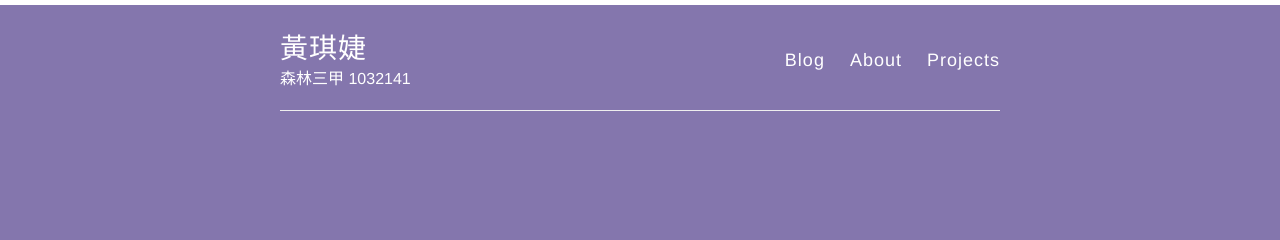
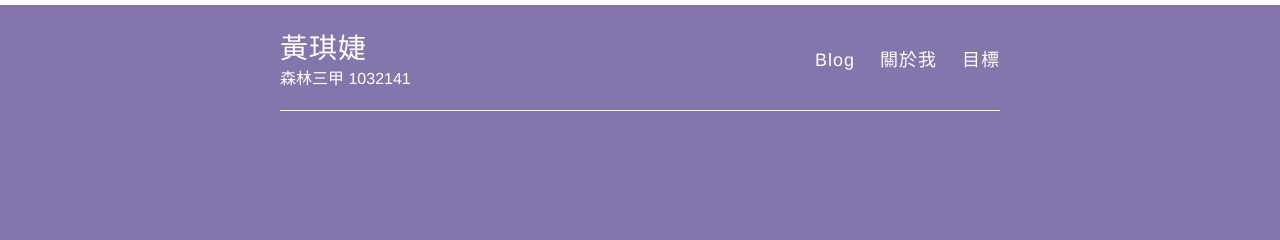
Before and after one commit to wsxqaza12/NCYU_1032141, a Jekyll site: the page built from index.html, in a window 1280 px wide. Shown: the top 240 px of the page. Built offline with Jekyll 4.4.1, drawn with Linux system fonts in a browser that asks for light colours; nearby versions of some CDN libraries.

Commit message:
Update default.html

```diff
--- a/_layouts/default.html
+++ b/_layouts/default.html
@@ -28,8 +28,8 @@
              </div>
              <nav>
                <a href="{{ site.baseurl }}/">Blog</a>
-               <a href="{{ site.baseurl }}/about">About</a>
-               <a href="{{ site.baseurl }}/projects">Projects</a>
+               <a href="{{ site.baseurl }}/about">關於我</a>
+               <a href="{{ site.baseurl }}/projects">目標</a>
              </nav>
            </header>
          </div>
```
